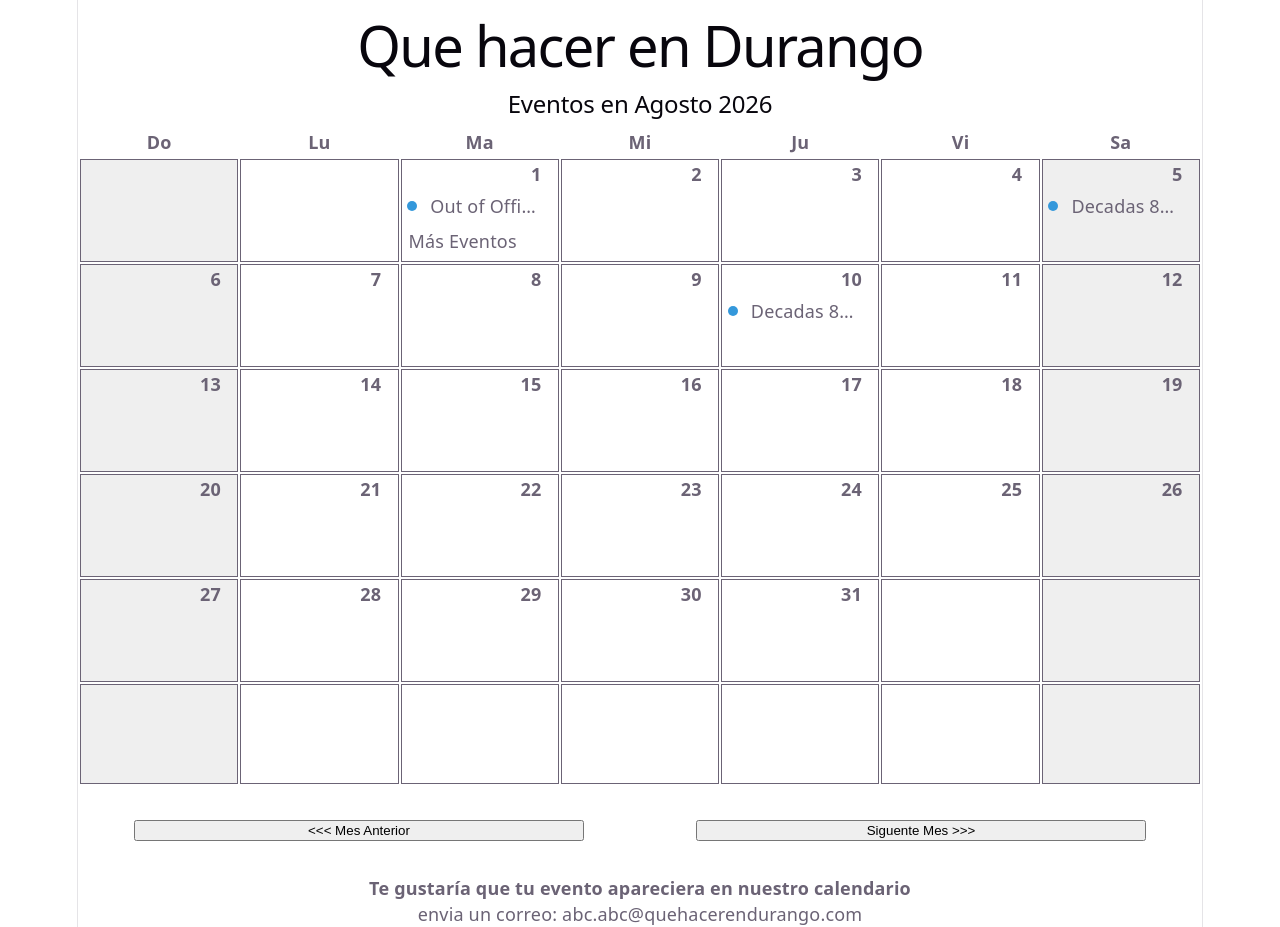
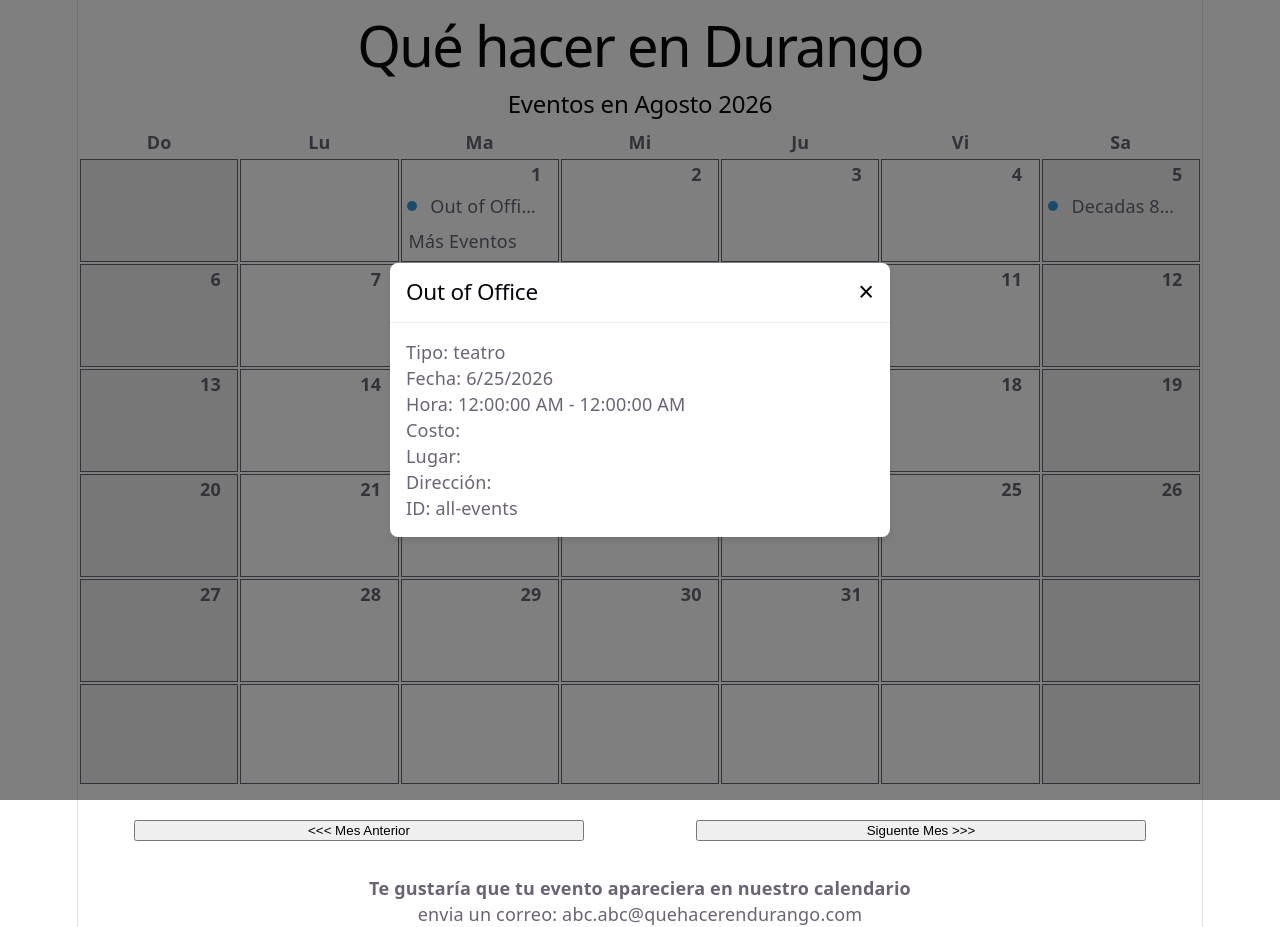
Before and after one commit to otz-dev/que-hacer-dgo, a React (Vite) app: page / in a window 1280 px wide. Both pictures are taken after a click on the button "Más Eventos". Built offline with nearby package versions, Linux system fonts and the light colour scheme.

Commit message:
QHED-8: Updated modal content

```diff
--- a/src/Agenda/DayCell.jsx
+++ b/src/Agenda/DayCell.jsx
@@ -1,15 +1,19 @@
 import { useState } from "react";
 
-export const DayCell = (weekDay, weekNumber, dayLimit, firstWeekDayOfTheMonth, daysInMonth)=>{
+export const DayCell = (weekDay, weekNumber, dayLimit, firstWeekDayOfTheMonth, daysInMonth, isEventModalOpen, setIsEventModalOpen, setDisplayEventData)=>{
 
     const dayEventsList = [
        [ {
             id: '2026_08_01_1',
             start: '2026-06-25T00:00:00',
-            end: '2026-06-30T00:00:00',
+            end: '2026-06-30T03:00:00',
             title: 'Out of Office sdfghjk',
             type: 'deportes',
             allDay: true,
+            placeName: 'Teatro Victoria',
+            address: 'Bruno Martínez 322, Zona Centro, 34000 Durango, Dgo.',
+            phone: '618 812 1095',
+            price: '100MX'
         },
         {
             id: '2026_08_01_2',
@@ -55,17 +59,16 @@ export const DayCell = (weekDay, weekNumber, dayLimit, firstWeekDayOfTheMonth, d
     const eventsArray = dayEventsList[(weekDay+(7*weekNumber))-firstWeekDayOfTheMonth];
 
     const displayEventsItems =  realMonthDay >= firstWeekDayOfTheMonth && realMonthDay <(daysInMonth+firstWeekDayOfTheMonth);
-    const [isEventModalOpen, setIsEventModalOpen] = useState(false);
-    const [eventIdItem, setEventIdItem] = useState();
 
     return (
         <div className="day-cell">
             {
                 displayEventsItems && <div className="dayMonth">
                     <strong onClick={(e)=>{
-                        console.log('Clicked', e.target.id);
-                        setEventIdItem(e.target.id)
                         setIsEventModalOpen(true);
+                        setDisplayEventData({
+                            id: `${eventsArray.length? 'all-events': 'no-events'}`,
+                        });
                         }}> { ((weekDay+(7*weekNumber))-firstWeekDayOfTheMonth)+1 }
                     </strong>
                 </div>
@@ -75,9 +78,19 @@ export const DayCell = (weekDay, weekNumber, dayLimit, firstWeekDayOfTheMonth, d
                     eventsArray.map((event, index)=> {
                         return(
                             <li role='button' key={event.id} id={event.id} onClick={(e, i)=>{
-                                console.log('Clicked', e.target.id);
-                                setEventIdItem(e.target.id.split('-').at(-1))
                                 setIsEventModalOpen(true);
+                                setDisplayEventData({
+                                    id: `${event.id.at(-1)>1? 'all-events' : event.id}`,
+                                    start: event.start,
+                                    end: event.end,
+                                    title: event.title,
+                                    type: event.type,
+                                    allDay: event.allDay,
+                                    placeName: event.placeName,
+                                    address: event.address,
+                                    phone: event.phone,
+                                    price: event.price
+                                })
 
                             }}>
                                 {
--- a/src/Agenda/MonthAgenda.jsx
+++ b/src/Agenda/MonthAgenda.jsx
@@ -1,5 +1,6 @@
 import { useState } from 'react';
 import {DayCell} from './DayCell';
+import { EventModal } from "../Modal/EventModal";
 
 import './index.css';
 
@@ -7,18 +8,24 @@ export const MonthAgenda = ()=> {
 
     const months = ['Enero', 'Febrero', 'Marzo', 'Abril', 'Mayo', 'Junio', 'Julio', 'Agosto', 'Septiembre', 'Octubre', 'Noviembre', 'Diciembre'];
     const currentDate = new Date();
-    // const daysInMonth = new Date(currentDate.getFullYear(), currentDate.getMonth(), 0).getDate(); // used to populate the calendar
+    const [month, setMonth] = useState(months[currentDate.getMonth()]);
+    const [selectedMonthNumber, setSelectedMonthNumber] = useState(currentDate.getMonth());
+    const [firstWeekDayOfTheMonth, setFirstWeekDayOfTheMonth] = useState(new Date( currentDate.getFullYear(), currentDate.getMonth()+1, 1));
+    const [daysInMonth, setDaysInMonth] = useState(new Date(currentDate.getFullYear(), currentDate.getMonth(), 0).getDate())
+    const [isEventModalOpen, setIsEventModalOpen] = useState(false);
+    const [{id, start, end, title, type, price, placeName, address, phone}, setDisplayEventData] = useState({});
 
+    console.log('????', id, start, end, title, type)
     const generateWeek = (weekNumber, dayLimit, firstWeekDayOfTheMonth)=>{
         return (
         <tr className='calendar-week-row'>
-            <td className='calendar-day weekend-day'>{DayCell(0, weekNumber, dayLimit, firstWeekDayOfTheMonth, daysInMonth)}</td>
-            <td className='calendar-day'>{DayCell(1, weekNumber, dayLimit, firstWeekDayOfTheMonth, daysInMonth)}</td>
-            <td className='calendar-day'>{DayCell(2, weekNumber, dayLimit, firstWeekDayOfTheMonth, daysInMonth)}</td>
-            <td className='calendar-day'>{DayCell(3, weekNumber, dayLimit, firstWeekDayOfTheMonth, daysInMonth)}</td>
-            <td className='calendar-day'>{DayCell(4, weekNumber, dayLimit, firstWeekDayOfTheMonth, daysInMonth)}</td>
-            <td className='calendar-day'>{DayCell(5, weekNumber, dayLimit, firstWeekDayOfTheMonth, daysInMonth)}</td>
-            <td className='calendar-day weekend-day'>{DayCell(6, weekNumber, dayLimit, firstWeekDayOfTheMonth, daysInMonth)}</td>
+            <td className='calendar-day weekend-day'>{DayCell(0, weekNumber, dayLimit, firstWeekDayOfTheMonth, daysInMonth, isEventModalOpen, setIsEventModalOpen, setDisplayEventData)}</td>
+            <td className='calendar-day'>{DayCell(1, weekNumber, dayLimit, firstWeekDayOfTheMonth, daysInMonth, isEventModalOpen, setIsEventModalOpen, setDisplayEventData)}</td>
+            <td className='calendar-day'>{DayCell(2, weekNumber, dayLimit, firstWeekDayOfTheMonth, daysInMonth, isEventModalOpen, setIsEventModalOpen, setDisplayEventData)}</td>
+            <td className='calendar-day'>{DayCell(3, weekNumber, dayLimit, firstWeekDayOfTheMonth, daysInMonth, isEventModalOpen, setIsEventModalOpen, setDisplayEventData)}</td>
+            <td className='calendar-day'>{DayCell(4, weekNumber, dayLimit, firstWeekDayOfTheMonth, daysInMonth, isEventModalOpen, setIsEventModalOpen, setDisplayEventData)}</td>
+            <td className='calendar-day'>{DayCell(5, weekNumber, dayLimit, firstWeekDayOfTheMonth, daysInMonth, isEventModalOpen, setIsEventModalOpen, setDisplayEventData)}</td>
+            <td className='calendar-day weekend-day'>{DayCell(6, weekNumber, dayLimit, firstWeekDayOfTheMonth, daysInMonth, isEventModalOpen, setIsEventModalOpen, setDisplayEventData)}</td>
         </tr>);
     }
     const generateMonthDaysLayout = (FirstWeekDayOfTheMonth)=>{
@@ -51,19 +58,8 @@ export const MonthAgenda = ()=> {
 
     }
 
-    const [month, setMonth] = useState(months[currentDate.getMonth()]);
-    const [selectedMonthNumber, setSelectedMonthNumber] = useState(currentDate.getMonth());
-    const [firstWeekDayOfTheMonth, setFirstWeekDayOfTheMonth] = useState(new Date( currentDate.getFullYear(), currentDate.getMonth()+1, 1));
-    const [daysInMonth, setDaysInMonth] = useState(new Date(currentDate.getFullYear(), currentDate.getMonth(), 0).getDate())
-
-
-    console.log('Month', selectedMonthNumber, firstWeekDayOfTheMonth, daysInMonth)
-
   return (
     <>
-    <header><h1>Que hacer en Durango</h1></header>
-
-        <main className='calendar-container'>
         <h2>{`Eventos en ${month} ${currentDate.getFullYear()}`}</h2>
         <div  >
             {
@@ -83,15 +79,21 @@ export const MonthAgenda = ()=> {
                 setMonth(()=>months[selectedMonthNumber+1])
                 setFirstWeekDayOfTheMonth(()=>new Date( currentDate.getFullYear(), selectedMonthNumber+1, 1));
                 setDaysInMonth(new Date(currentDate.getFullYear(), selectedMonthNumber+2, 0).getDate()); // this is -2 considering that the state hasn't been updated and the actual month number
-
             }}>{`Siguente Mes ${' '} >>>`}</button>
         </div>
-        </main>
 
-    <footer>
-        <div> <strong>Te gustaría que tu evento apareciera en nuestro calendario</strong></div>
-        <div>  envia un correo: abc.abc@quehacerendurango.com</div>
-    </footer>
+        {isEventModalOpen && <EventModal isOpen={isEventModalOpen} onClose={()=>{setIsEventModalOpen(false)}} title={title} children={
+            <>
+
+            <p>Tipo: {type}</p>
+            <p>Fecha: {new Date(start).toLocaleDateString()}</p>
+            <p>Hora: {`${new Date(start).toLocaleTimeString()} - ${new Date(end).toLocaleTimeString()}`}</p>
+            <p>Costo: {price}</p>
+            <p>Lugar: {placeName}</p>
+            <p>Dirección: {address}</p>
+            <p>ID: {id}</p>
+            </>
+        }/>}
     </>
   );
 }
--- a/src/App.jsx
+++ b/src/App.jsx
@@ -3,7 +3,16 @@ import {MonthAgenda} from './Agenda/MonthAgenda';
 function App() {
   return (
     <>
-    {<MonthAgenda />}
+      <header><h1>Qué hacer en Durango</h1></header>
+
+      <main className='calendar-container'>
+          <MonthAgenda />
+      </main>
+
+      <footer>
+          <div> <strong>Te gustaría que tu evento apareciera en nuestro calendario</strong></div>
+          <div>  envia un correo: abc.abc@quehacerendurango.com</div>
+      </footer>
     </>
   )
 }
--- /dev/null
+++ b/src/Modal/EventModal.jsx
@@ -0,0 +1,44 @@
+import React, { useEffect } from 'react';
+import ReactDOM from 'react-dom';
+import './index.css';          // ← import the CSS file
+
+export const EventModal = ({ isOpen, onClose, title, children }) => {
+  useEffect(() => {
+    const handleEscape = (e) => {
+      if (e.key === 'Escape') onClose();
+    };
+
+    if (isOpen) {
+      window.addEventListener('keydown', handleEscape);
+      document.body.style.overflow = 'hidden';
+    }
+
+    return () => {
+      window.removeEventListener('keydown', handleEscape);
+      document.body.style.overflow = 'unset';
+    };
+  }, [isOpen, onClose]);
+
+  if (!isOpen) return null;
+
+  return ReactDOM.createPortal(
+    <div className="modal-overlay" onClick={onClose}>
+      <div className="modal" onClick={(e) => e.stopPropagation()}>
+        <header className="modal-header">
+          <h2 className="modal-title">{title}</h2>
+          <button
+            className="modal-close-button"
+            onClick={onClose}
+            aria-label="Close modal"
+          >
+            &times;
+          </button>
+        </header>
+        <div className="modal-content">
+          {children}
+        </div>
+      </div>
+    </div>,
+    document.body
+  );
+};
--- /dev/null
+++ b/src/Modal/index.css
@@ -0,0 +1,50 @@
+.modal-overlay {
+  position: fixed;
+  top: 0;
+  left: 0;
+  right: 0;
+  bottom: 0;
+  background-color: rgba(0, 0, 0, 0.5);
+  display: flex;
+  align-items: center;
+  justify-content: center;
+  z-index: 1000;
+}
+
+.modal {
+  background-color: #fff;
+  border-radius: 8px;
+  width: 90%;
+  max-width: 500px;
+  box-shadow: 0 4px 6px rgba(0, 0, 0, 0.1);
+  display: flex;
+  flex-direction: column;
+  max-height: 80vh;
+}
+
+.modal-header {
+  display: flex;
+  justify-content: space-between;   /* fixed from the original 'between' */
+  align-items: center;
+  padding: 16px;
+  border-bottom: 1px solid #eee;
+}
+
+.modal-title {
+  margin: 0;
+  font-size: 1.25rem;
+}
+
+.modal-close-button {
+  background: none;
+  border: none;
+  font-size: 1.5rem;
+  cursor: pointer;
+  padding: 0;
+  line-height: 1;
+}
+
+.modal-content {
+  padding: 16px;
+  overflow-y: auto;
+}
```
Lines whose indentation alone changed are shown as unchanged.
